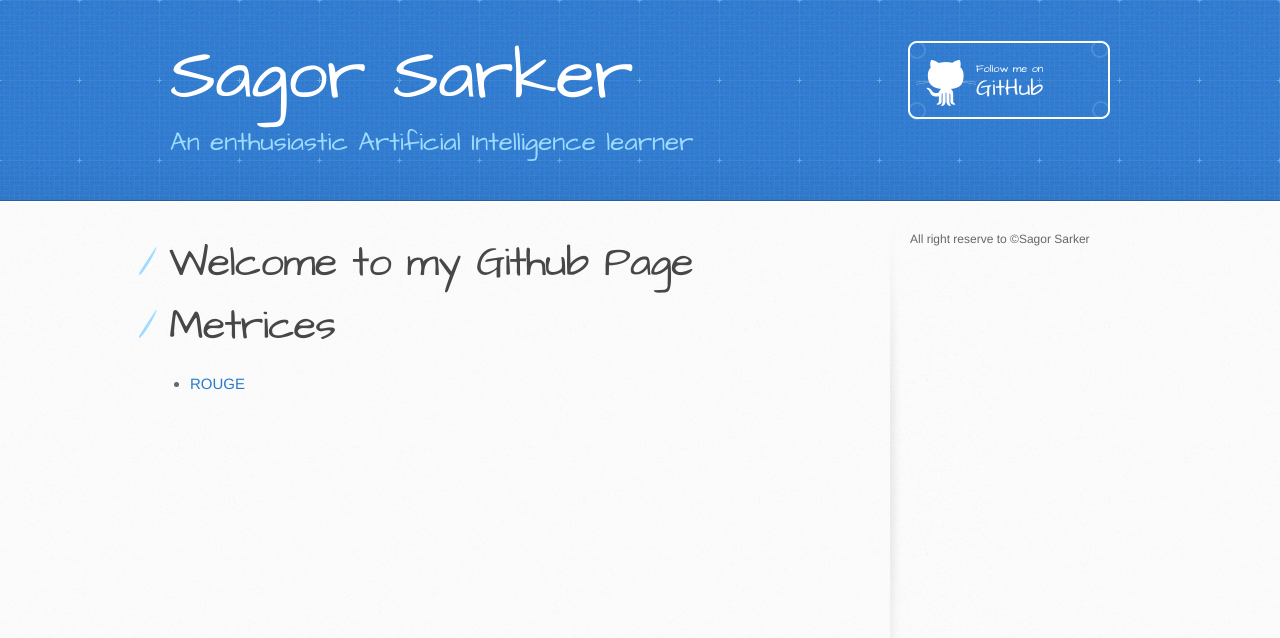
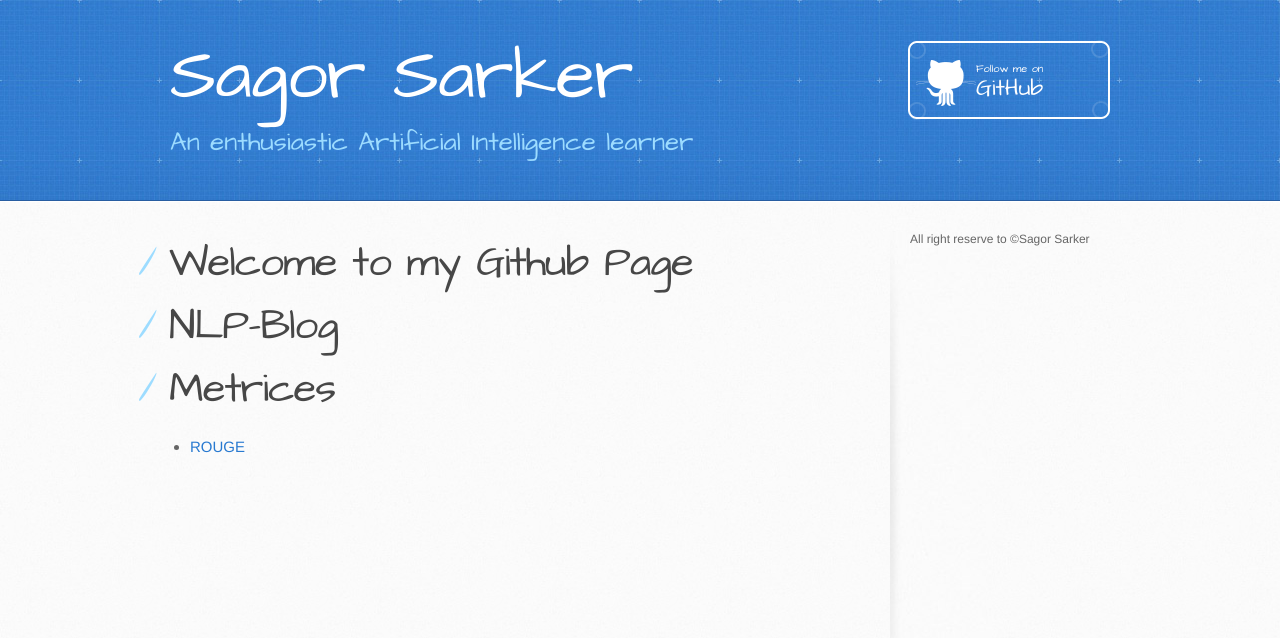
Before and after one commit to sagorbrur/sagorbrur.github.io, a Jekyll site: the page built from index.md, in a window 1280 px wide. Shown: the top 638 px of the page. Built offline with Jekyll 4.4.1, drawn with Linux system fonts in a browser that asks for light colours; our own code applies the rules of GitHub Pages for plain Markdown files.

Commit message:
Update index.md

```diff
--- a/index.md
+++ b/index.md
@@ -1,4 +1,4 @@
 # Welcome to my Github Page
-
+# NLP-Blog
 # Metrices
 * [ROUGE](rouge.md)
```
